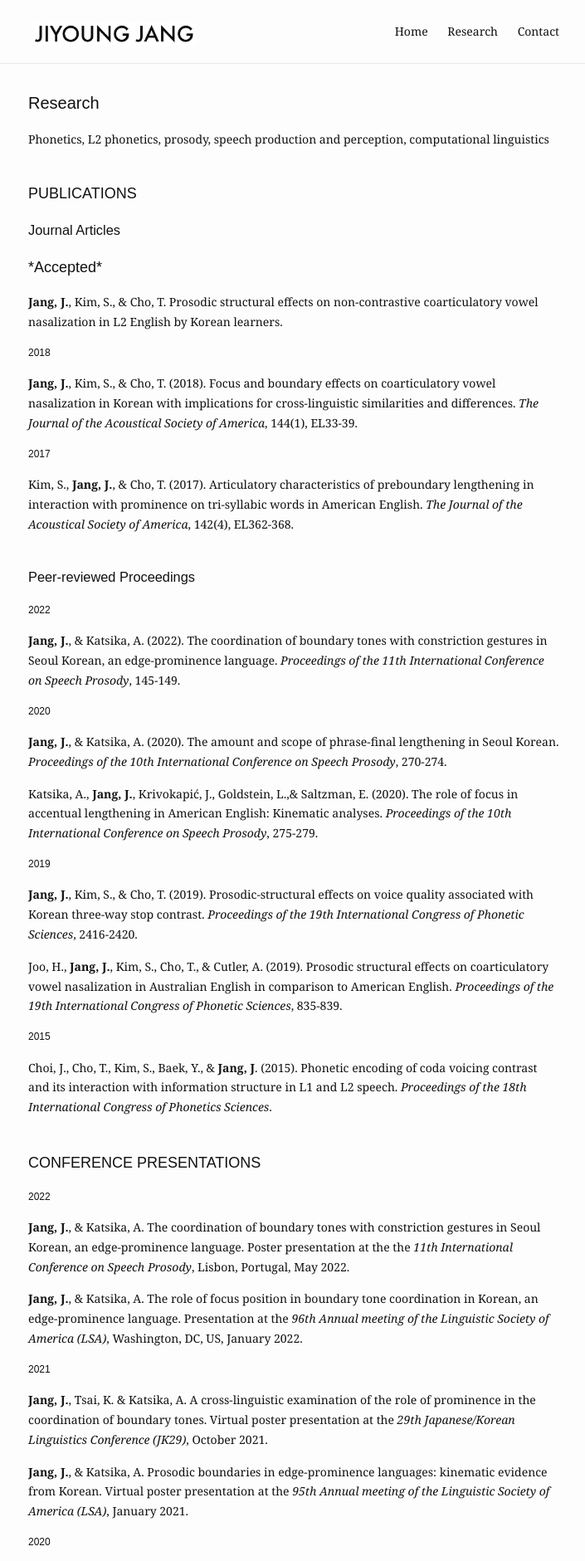
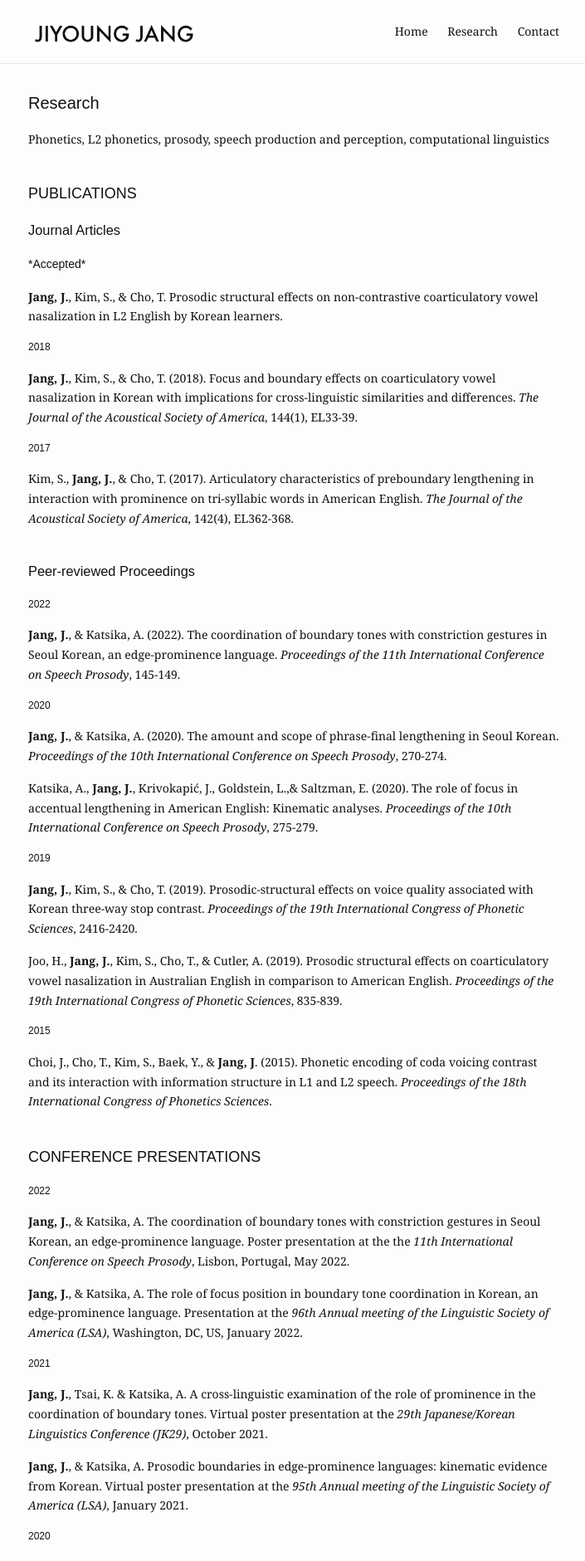
Before and after one commit to jiyoungj/jiyoungj.github.io, a Jekyll site: the page built from research.md, in a window 1280 px wide. Shown: the top 1881 px of the page at 83% size, without its empty margins (286-991 px from the left). Built offline with Jekyll 4.4.1, drawn with Linux system fonts in a browser that asks for light colours.

Commit message:
Update research.md

```diff
--- a/research.md
+++ b/research.md
@@ -12,7 +12,7 @@ Phonetics, L2 phonetics, prosody, speech production and perception, computationa
 <h3 style="font-size:18px">PUBLICATIONS</h3>
  <h3>Journal Articles</h3>
 
-  <h4 style="font-size:18px">*Accepted*</h4>
+  <h4 style="font-size:14px">*Accepted*</h4>
 
    <b>Jang, J.</b>, Kim, S., & Cho, T. Prosodic structural effects on non-contrastive coarticulatory vowel nasalization in L2 English by Korean learners.
 
```
